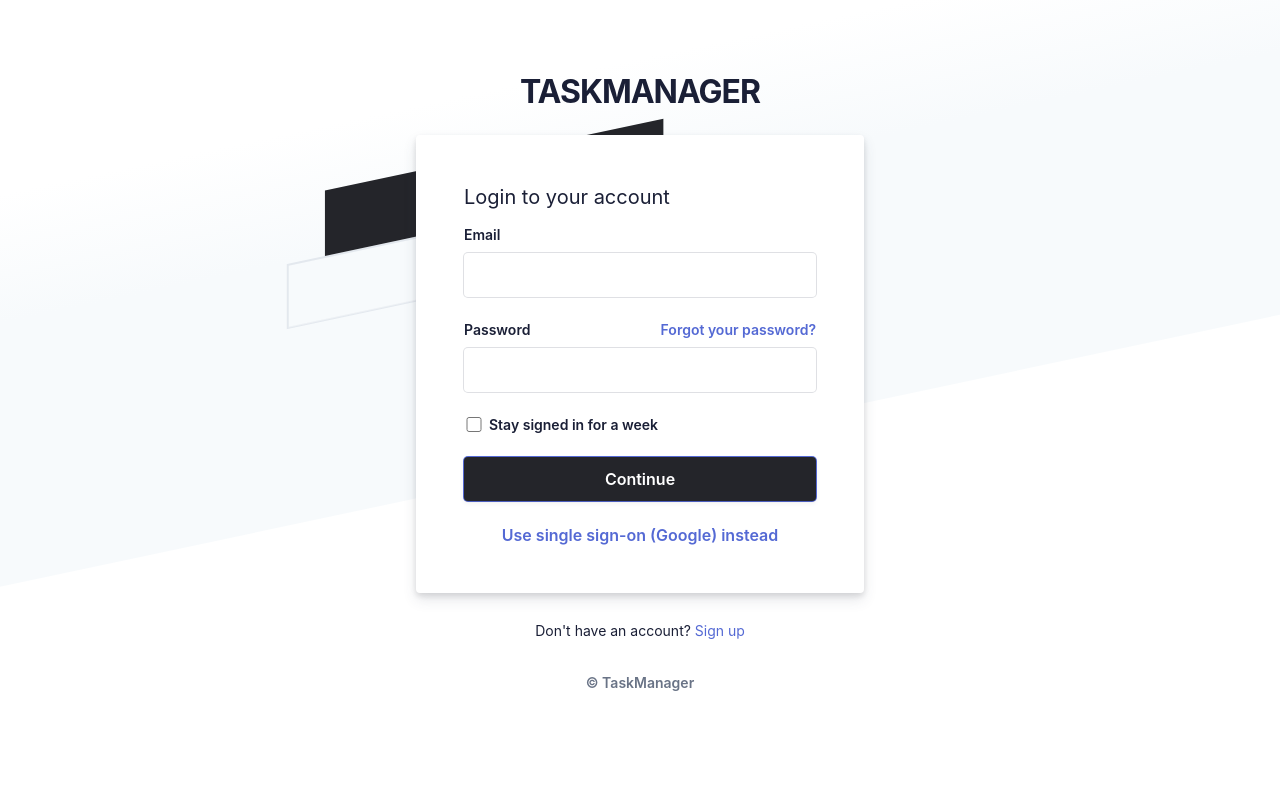
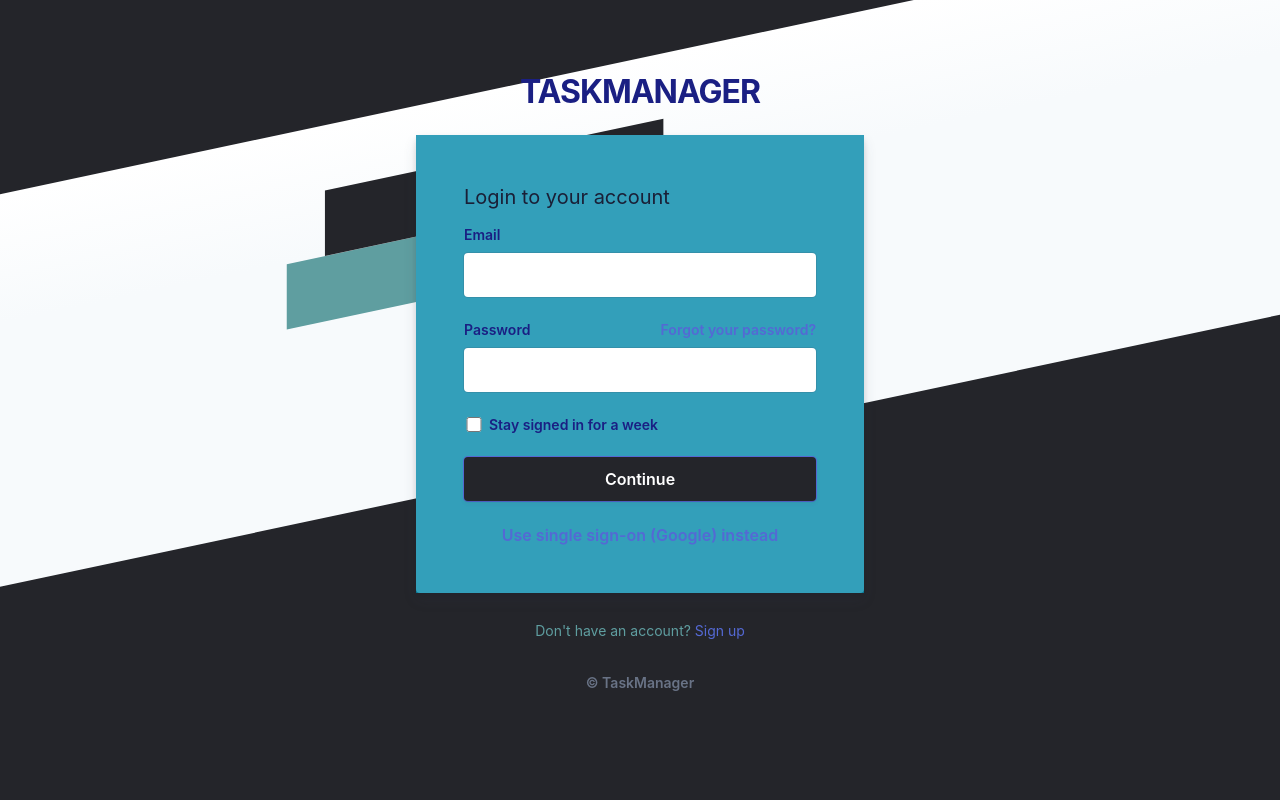
Before and after one commit to FCORMERAIS/PHP_Project, a PHP site: page /Login.php in a window 1280 px wide. Run offline with PHP 8.4, Linux system fonts and the light colour scheme.

Commit message:
melange des programme

```diff
--- a/style.css
+++ b/style.css
@@ -1,7 +1,7 @@
 * {
     padding: 0;
     margin: 0;
-    color: #1a1f36;
+    color: #1A1F83;
     box-sizing: border-box;
     word-wrap: break-word;
     font-family: -apple-system, BlinkMacSystemFont, Segoe UI, Roboto, Helvetica Neue, Ubuntu, sans-serif;
@@ -75,7 +75,7 @@ a {
 }
 
 .box-divider--light-all-2 {
-    box-shadow: inset 0 0 0 2px #e3e8ee;
+    background-color : cadetblue;
 }
 
 .box-background--blue {
@@ -83,7 +83,7 @@ a {
 }
 
 .box-background--white {
-    background-color: #ffffff;
+    background-color: #24252a;
 }
 
 .box-background--blue800 {
@@ -116,6 +116,7 @@ a {
 
 .padding-horizontal--48 {
     padding: 48px;
+    background-color: rgba(0, 136, 169, 0.8);
 }
 
 .padding-bottom--15 {
@@ -209,6 +210,7 @@ a.ssolink {
 .footer-link span {
     font-size: 14px;
     text-align: center;
+    color : cadetblue;
 }
 
 .listing a {
```
Also changed, not shown: css.php (+4 -3 lines).
